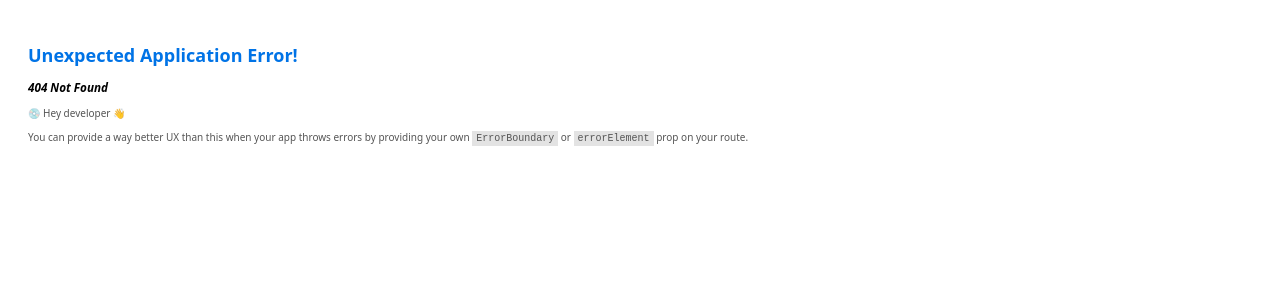
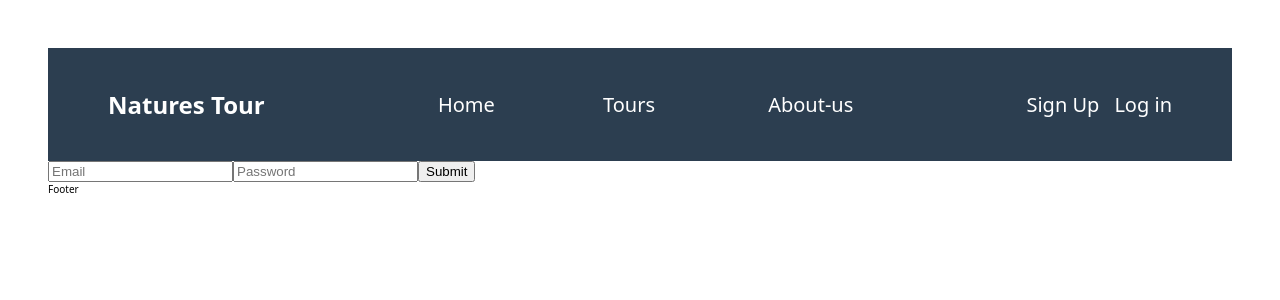
Before and after one commit to eshpulat/natures-project, a React (Vite) app in the folder natures/: page /login in a window 1280 px wide. Before the commit this address had no page. Shown: the top 300 px of the page. Built offline with nearby package versions, Linux system fonts and the light colour scheme.

Commit message:
Add Login

```diff
--- a/natures/package.json
+++ b/natures/package.json
@@ -10,6 +10,7 @@
     "preview": "vite preview"
   },
   "dependencies": {
+    "axios": "^1.9.0",
     "react": "^19.0.0",
     "react-dom": "^19.0.0",
     "react-router-dom": "^7.5.2"
--- a/natures/src/css/header.css
+++ b/natures/src/css/header.css
@@ -8,8 +8,10 @@ header {
 }
 
 .header-nav-box {
-    display: flex;
-    justify-content: space-around;
+    display: grid;
+    grid-template-columns: repeat(3, 1fr);
+    /* display: flex;
+    justify-content: space-between; */
 }
 
 .header-logo {
@@ -28,6 +30,24 @@ header {
     transition: color 0.3s ease;
 }
 
+.header-nav:hover {
+    color: #868e96;
+}
+
 .header-username {
+    display: flex;
+    justify-content: space-between;
+}
+
+.header-login {
     font-size: 20px;
+    color: white;
+    text-decoration: none;
 }
+
+.header-signup {
+    font-size: 20px;
+    color: white;
+    text-decoration: none;
+    margin-left: 15px;
+}
--- a/natures/src/ui/Header.jsx
+++ b/natures/src/ui/Header.jsx
@@ -26,8 +26,13 @@ function Header() {
                 </Link>
             </nav>
 
-            <div>
-                <span className="header-username">UserName</span>
+            <div className="header-username">
+                <Link className="header-login" to="/signup">
+                    Sign Up
+                </Link>
+                <Link className="header-signup" to="/login">
+                    Log in
+                </Link>
             </div>
         </header>
     );
--- /dev/null
+++ b/natures/src/ui/Login.jsx
@@ -0,0 +1,59 @@
+import { useEffect, useState } from "react";
+import axios from "axios";
+import Home from "./Home";
+
+function Login() {
+    const [token, setToken] = useState(null);
+    const [email, setEmailForm] = useState("");
+    const [password, setPasswordForm] = useState("");
+
+    useEffect(() => {
+        const savedToken = localStorage.getItem("authToken");
+        if (savedToken) {
+            setToken(savedToken);
+        }
+    }, [token]);
+
+    const handleSubmit = async (e) => {
+        e.preventDefault();
+        try {
+            const response = await axios.post(
+                "http://localhost:3000/api/v1/users/login",
+                {
+                    email,
+                    password
+                }
+            );
+            const token = response.data.token;
+            localStorage.setItem("authToken", token);
+            setToken(token);
+        } catch (error) {
+            console.error(
+                "Login failed:",
+                error.response?.data || error.message
+            );
+        }
+    };
+
+    return (
+        <form onSubmit={handleSubmit}>
+            <input
+                type="email"
+                value={email}
+                onChange={(e) => setEmailForm(e.target.value)}
+                placeholder="Email"
+            />
+            <input
+                type="password"
+                value={password}
+                onChange={(e) => setPasswordForm(e.target.value)}
+                placeholder="Password"
+            />
+            <button onClick={handleSubmit} type="submit">
+                Submit
+            </button>
+        </form>
+    );
+}
+
+export default Login;
--- /dev/null
+++ b/natures/src/ui/Signup.jsx
@@ -0,0 +1,62 @@
+function Signup() {
+    return <div>Signip</div>;
+}
+
+export default Signup;
+
+// // SignupForm.js
+// import React, { useState } from "react";
+// import axios from "axios";
+
+// function Signup() {
+//     const [formData, setFormData] = useState({
+//         username: "",
+//         email: "",
+//         password: ""
+//     });
+
+//     const handleChange = (e) => {
+//         setFormData({ ...formData, [e.target.name]: e.target.value });
+//     };
+
+//     const handleSubmit = async (e) => {
+//         e.preventDefault();
+//         try {
+//             const res = await axios.post(
+//                 "http://127.0.0.1:3000/api/v1/users/signup",
+//                 formData
+//             );
+//             alert("Signup successful!");
+//         } catch (err) {
+//             alert("Signup failed. " + (err.response?.data?.message || ""));
+//         }
+//     };
+
+//     return (
+//         <form onSubmit={handleSubmit}>
+//             <input
+//                 name="username"
+//                 placeholder="Username"
+//                 onChange={handleChange}
+//                 required
+//             />
+//             <input
+//                 name="email"
+//                 type="email"
+//                 placeholder="Email"
+//                 onChange={handleChange}
+//                 required
+//             />
+//             <input
+//                 name="password"
+//                 type="password"
+//                 placeholder="Password"
+//                 onChange={handleChange}
+//                 required
+//             />
+//             <button type="submit">Sign Up</button>
+//         </form>
+//     );
+// }
+
+// export default Signup;
```
Also changed, not shown: natures/src/App.jsx (+10 -0 lines), natures/src/css/login.css (added), 1 other file (tests, documents, lock files or other folders).
